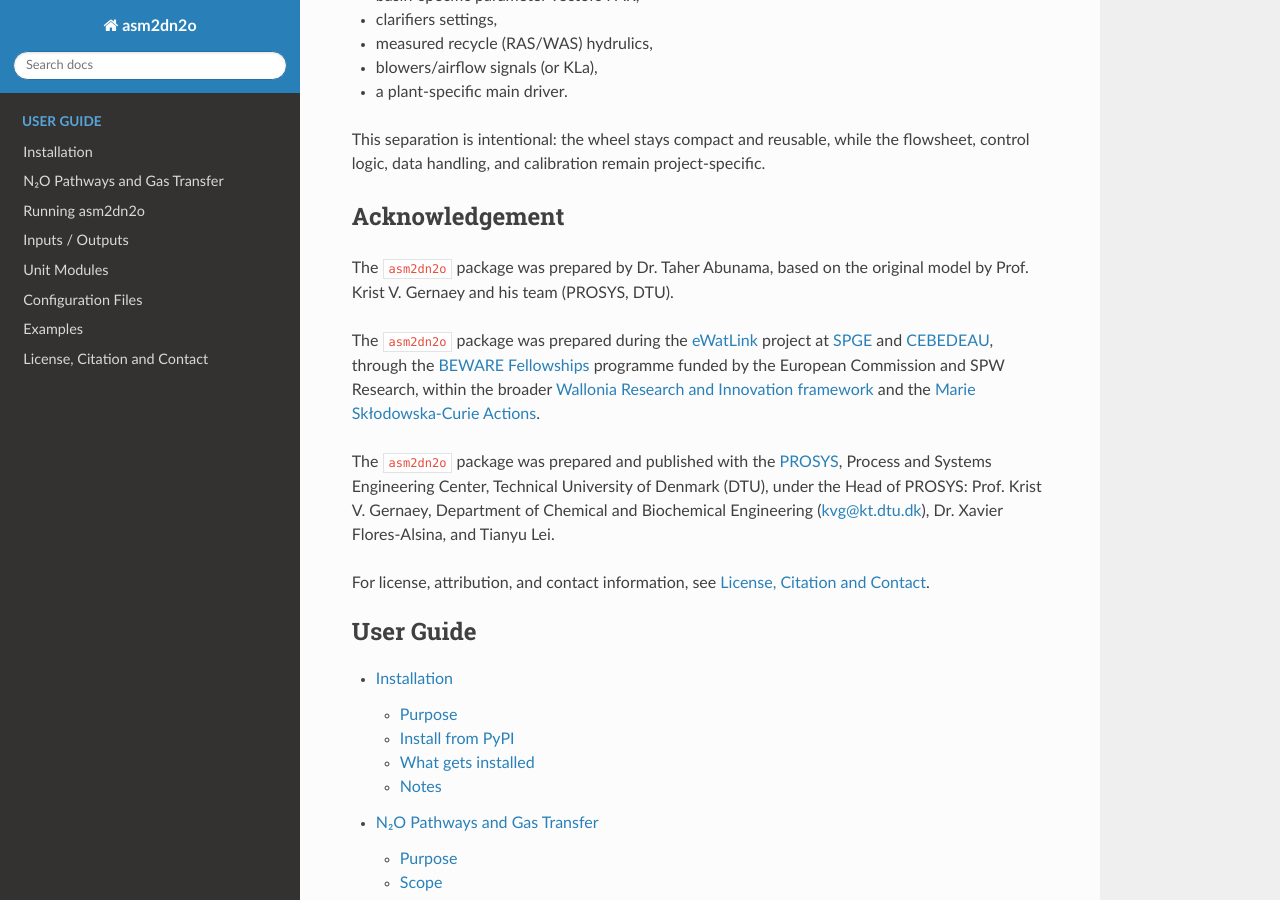
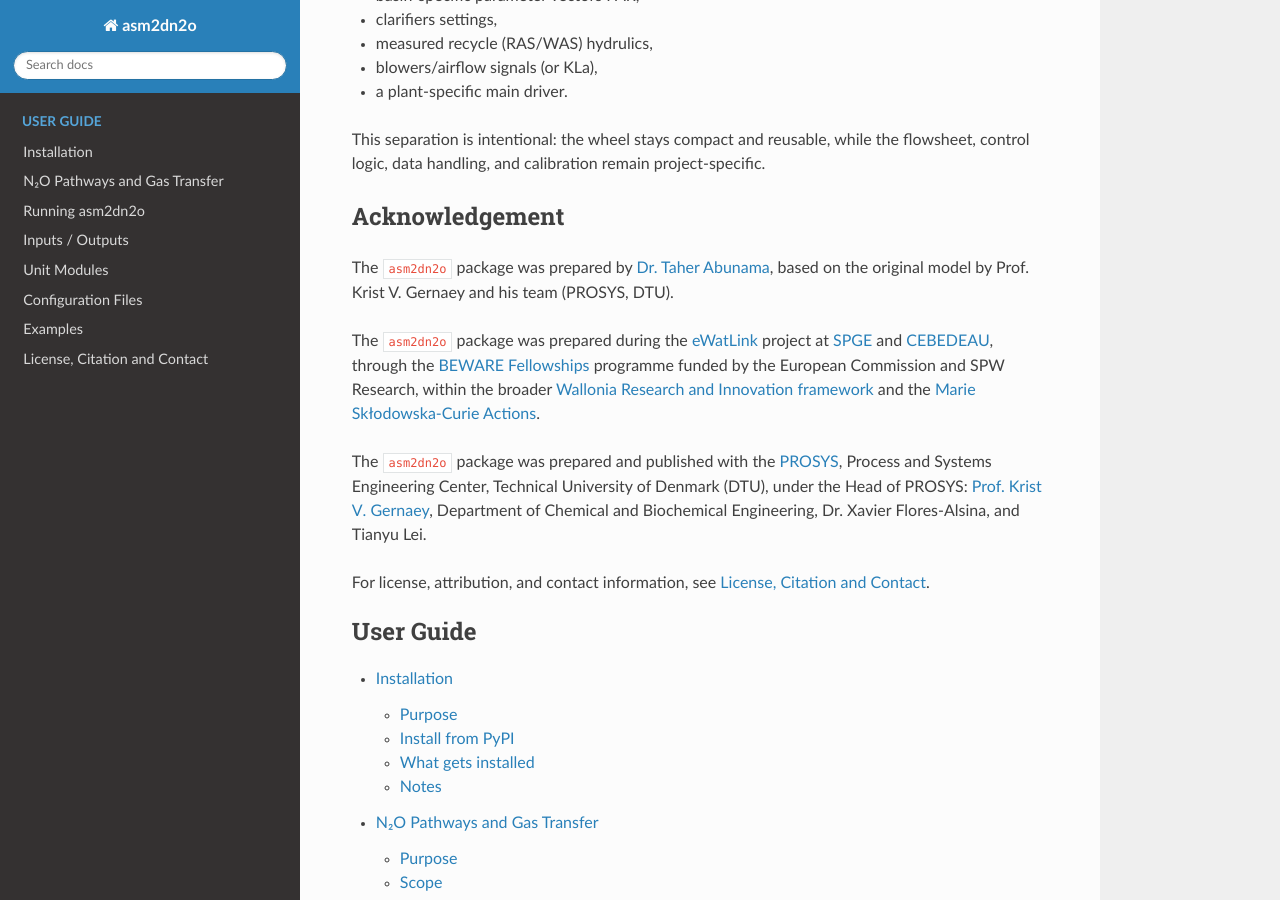
Before and after one commit to tabunama/asm2dn2o, a Sphinx documentation site: the page built from docs/source/index.rst, in a window 1280 px wide and 900 px high, scrolled down 1664 px. Built offline with Sphinx 7.4.7 and the Read the Docs theme 3.1.0, drawn with Linux system fonts in a browser that asks for light colours.

Commit message:
Update docs

```diff
--- a/docs/source/index.rst
+++ b/docs/source/index.rst
@@ -86,7 +86,7 @@ flowsheet, control logic, data handling, and calibration remain project-specific
 Acknowledgement
 ---------------
 
-The ``asm2dn2o`` package was prepared by Dr. Taher Abunama, based on the original model by Prof. Krist V. Gernaey and his team (PROSYS, DTU).
+The ``asm2dn2o`` package was prepared by `Dr. Taher Abunama <mailto:tabunama@gmail.com>`_, based on the original model by Prof. Krist V. Gernaey and his team (PROSYS, DTU).
 
 The ``asm2dn2o`` package was prepared during the `eWatLink <https://cebedeau.be/fr/nos-chroniques/article/projet-ewatlink>`_ project at
 `SPGE <https://www.spge.be/en/index.html?IDC=1>`_ and `CEBEDEAU <https://cebedeau.be/fr>`_,
@@ -97,9 +97,8 @@ and the `Marie Skłodowska-Curie Actions <https://marie-sklodowska-curie-actions
 
 The ``asm2dn2o`` package was prepared and published with the `PROSYS <https://www.kt.dtu.dk/research/prosys>`_,
 Process and Systems Engineering Center, Technical University of Denmark (DTU),
-under the Head of PROSYS: Prof. Krist V. Gernaey,
-Department of Chemical and Biochemical Engineering
-(`kvg@kt.dtu.dk <mailto:kvg@kt.dtu.dk>`_), Dr. Xavier Flores-Alsina, and Tianyu Lei.
+under the Head of PROSYS: `Prof. Krist V. Gernaey <mailto:kvg@kt.dtu.dk>`_,
+Department of Chemical and Biochemical Engineering, Dr. Xavier Flores-Alsina, and Tianyu Lei.
 
 
 For license, attribution, and contact information, see
```
